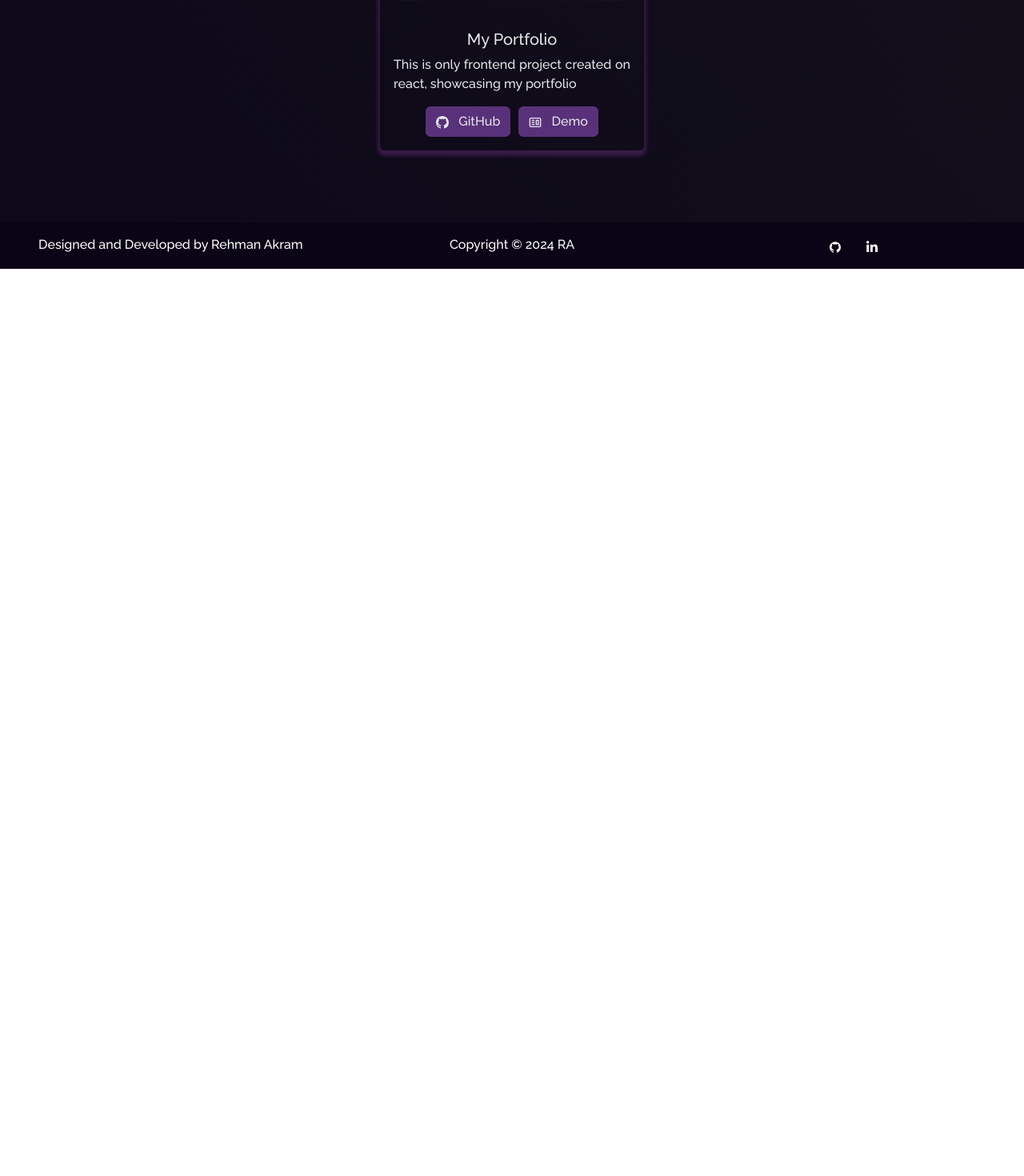
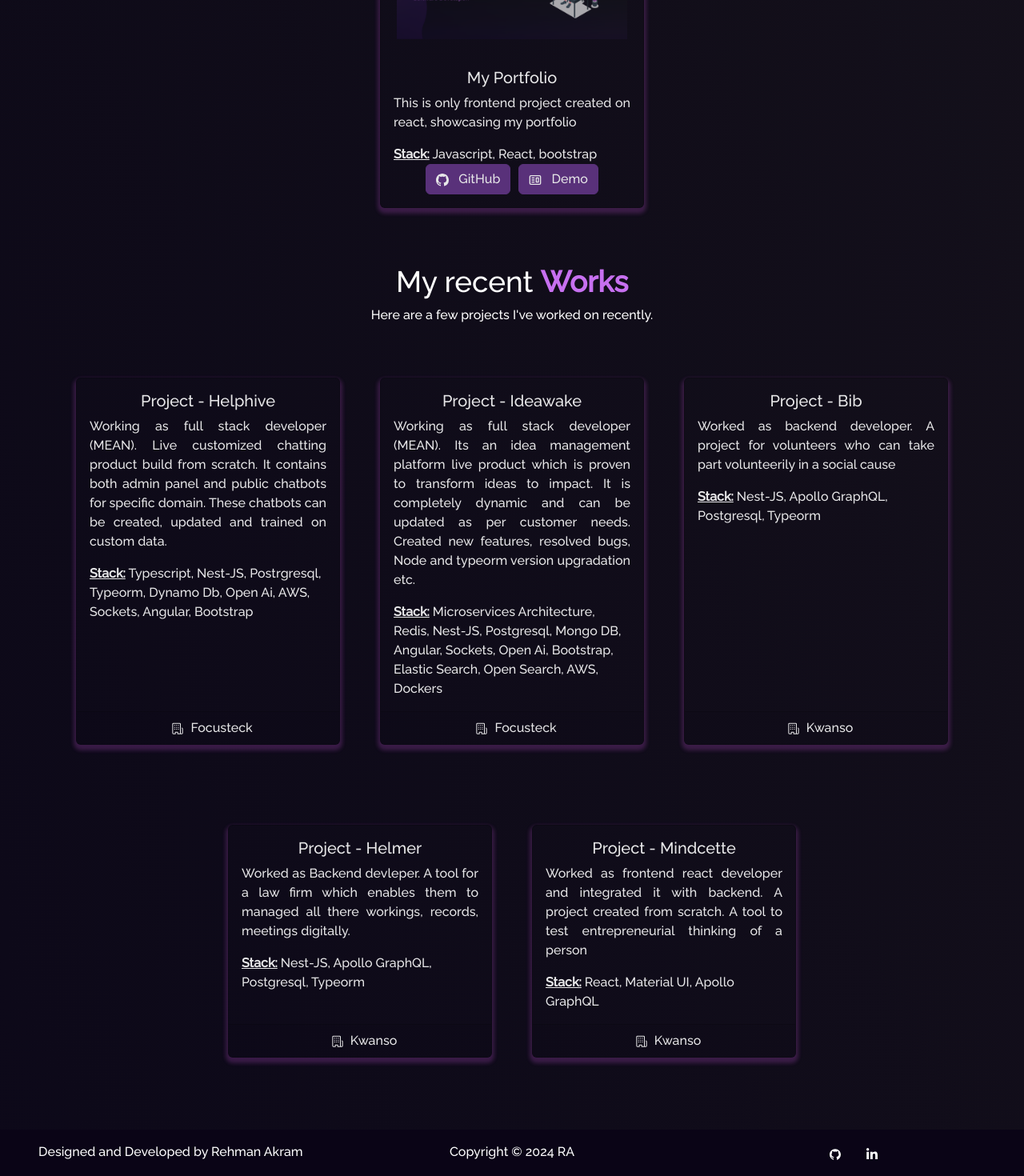
Before and after one commit to Rehman-Akram/portfolio, a React (Create React App) app: page /project in a window 1280 px wide. Shown: the part 1045-2515 px from the top of the page at 80% size. Before the commit the page ends 1381 px from the top, so only its background shows below. Built offline with nearby package versions, Linux system fonts and the light colour scheme.

Commit message:
updated resume and projects

```diff
--- a/src/components/Cards/Cards.js
+++ b/src/components/Cards/Cards.js
@@ -8,12 +8,13 @@ import { GoOrganization } from "react-icons/go";
 function Cards(props) {
   return (
     <Card className="project-card-view d-flex flex-column h-100">
-      <Card.Img variant="top" src={props.imgPath} alt="card-img" />
+      {props.imgPath && <Card.Img variant="top" src={props.imgPath} alt="card-img" />}
       <Card.Body className="d-flex flex-column flex-grow-1">
         <Card.Title>{props.title}</Card.Title>
         <Card.Text style={{ textAlign: "justify" }}>
           {props.description}
         </Card.Text>
+        {props.tools && <div style={{textAlign: "left"}}><strong><u>Stack:</u></strong> {props.tools}</div>}
         <div className="mt-auto"> {/* Add mt-auto here to push buttons to the bottom */}
           {props.ghLink && (
             <Button variant="primary" href={props.ghLink} target="_blank">
--- a/src/components/Projects/Projects.js
+++ b/src/components/Projects/Projects.js
@@ -15,10 +15,10 @@ function Projects() {
       <Particle />
       <Container>
         <h1 className="project-heading">
-          My Recent <strong className="purple">Works </strong>
+          My <strong className="purple">Personal Projects </strong>
         </h1>
         <p style={{ color: "white" }}>
-          Here are a few projects I've worked on recently.
+          Here are my personal projects I've developed.
         </p>
         <Row style={{ justifyContent: "center", paddingBottom: "10px" }}>
           <Col md={4} className="project-card">
@@ -27,6 +27,7 @@ function Projects() {
               isBlog={false}
               title="NestJs-Boiler plate"
               description="Created nest js boiler plate as template repo. So that anyone or myself can quickly setup basic cruds that are required for almost each project. It has two branches, master branch contains basic user crud with JWT Auth and in other branch it has RBAC implemented."
+              tools='Typescript, Nest-JS, Postrgresql, Typeorm'
               ghLink="https://github.com/Rehman-Akram/boiler-plate-nestjs"
             />
           </Col>
@@ -37,6 +38,7 @@ function Projects() {
               isBlog={false}
               title="Express-Boiler plate"
               description="Created express js boiler plate which maintains proper modular structure and helps to get started with proper structured express app without any time. It contains basic user crud with JWT passport strategy."
+              tools='Javascript, Express-js, Postrgresql, Sequelize'
               ghLink="https://github.com/Rehman-Akram/boiler-plate-express"
             />
           </Col>
@@ -58,6 +60,7 @@ function Projects() {
               isBlog={false}
               title="Multiple PDFs chatbot"
               description="In this project, user can train chatbot on manual pdfs. Provide PDFs runtime and bot will answer on the basis of pdfs uploaded. Used streamlit as frontend."
+              tools='Python, streamlit, langchain, FAISS, Gemini'
               ghLink="https://github.com/Rehman-Akram/chat-with-multiple-pdfs"
               demoLink="http://54.254.151.238:8501"
             />
@@ -69,10 +72,72 @@ function Projects() {
               isBlog={false}
               title="My Portfolio"
               description="This is only frontend project created on react, showcasing my portfolio"
+              tools='Javascript, React, bootstrap'
               ghLink="https://github.com/Rehman-Akram/portfolio"
               demoLink="https://d263l9642rjt91.cloudfront.net"
             />
           </Col>
+
+        </Row>
+      </Container>
+      <Container>
+        <h1 className="project-heading">
+          My recent <strong className="purple">Works </strong>
+        </h1>
+        <p style={{ color: "white" }}>
+          Here are a few projects I've worked on recently.
+        </p>
+        <Row style={{ justifyContent: "center", paddingBottom: "10px" }}>
+          <Col md={4} className="project-card">
+            <ProjectCard
+              isBlog={false}
+              title="Project - Helphive"
+              description="Working as full stack developer (MEAN). Live customized chatting product build from scratch. It contains both admin panel and public chatbots for specific domain. These chatbots can be created, updated and trained on custom data."
+              tools='Typescript, Nest-JS, Postrgresql, Typeorm, Dynamo Db, Open Ai, AWS, Sockets, Angular, Bootstrap'
+              isAchievement="Focusteck"
+            />
+          </Col>
+
+          <Col md={4} className="project-card">
+            <ProjectCard
+              isBlog={false}
+              title="Project - Ideawake"
+              description="Working as full stack developer (MEAN). Its an idea management platform live product which is proven to transform ideas to impact. It is completely dynamic and can be updated as per customer needs. Created new features, resolved bugs, Node and typeorm version upgradation etc."
+              tools='Microservices Architecture, Redis, Nest-JS, Postgresql, Mongo DB, Angular, Sockets, Open Ai, Bootstrap, Elastic Search, Open Search,  AWS, Dockers'
+              isAchievement="Focusteck"
+            />
+          </Col>
+
+          <Col md={4} className="project-card">
+            <ProjectCard
+              isBlog={false}
+              title="Project - Bib"
+              description="Worked as backend developer. A project for volunteers who can take part volunteerily in a social cause"
+              tools='Nest-JS, Apollo GraphQL, Postgresql, Typeorm'
+              isAchievement="Kwanso"
+            />
+          </Col>
+
+          <Col md={4} className="project-card">
+            <ProjectCard
+              isBlog={false}
+              title="Project - Helmer"
+              description="Worked as Backend devleper. A tool for a law firm which enables them to managed all there workings, records, meetings digitally."
+              tools='Nest-JS, Apollo GraphQL, Postgresql, Typeorm'
+              isAchievement="Kwanso"
+            />
+          </Col>
+
+          <Col md={4} className="project-card">
+            <ProjectCard
+              isBlog={false}
+              title="Project - Mindcette"
+              description="Worked as frontend react developer and integrated it with backend. A project created from scratch. A tool to test entrepreneurial thinking of a person"
+              tools='React, Material UI, Apollo GraphQL'
+              isAchievement="Kwanso"
+            />
+          </Col>
+
 
         </Row>
       </Container>
```
Also changed, not shown: 1 other file (tests, documents, lock files or other folders).
